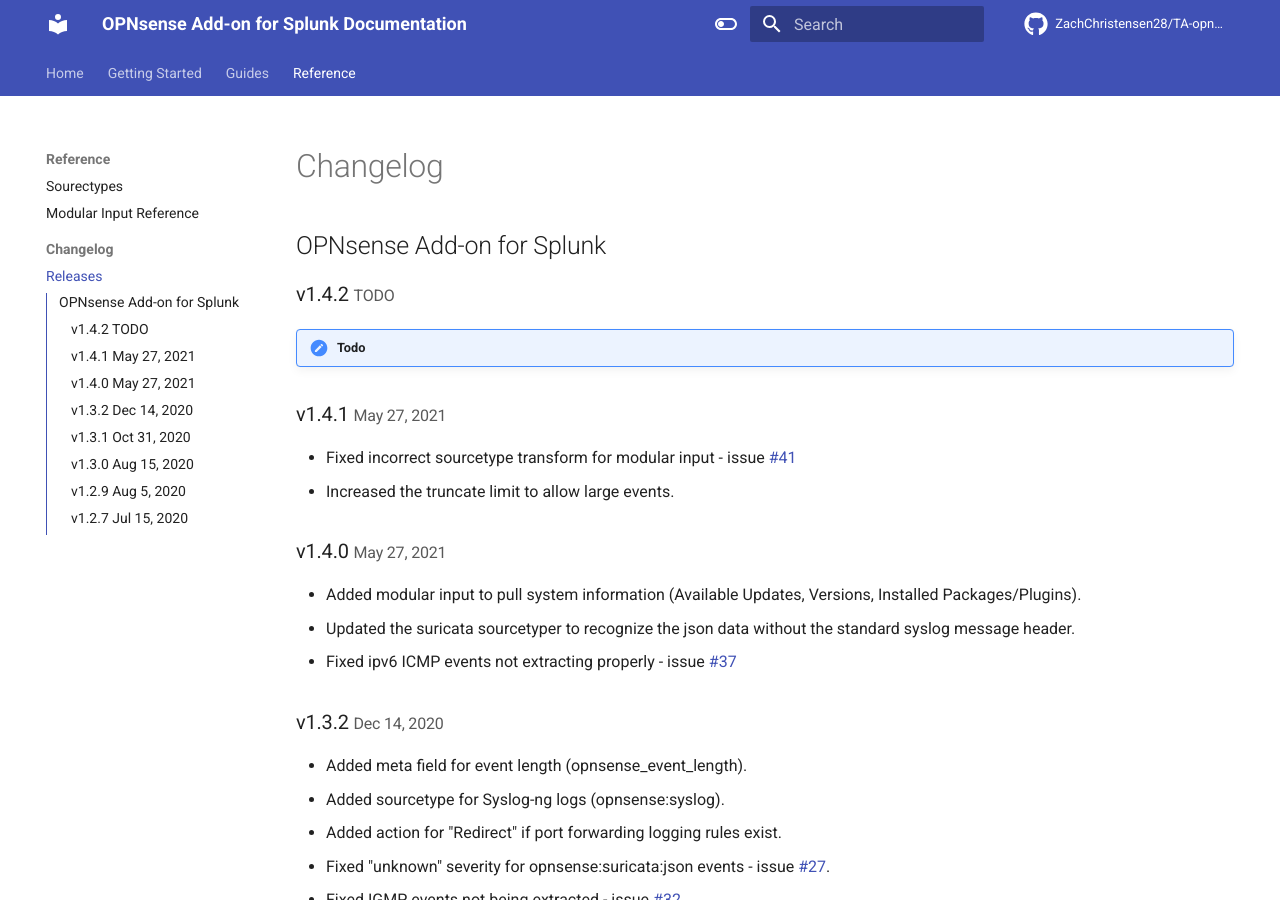
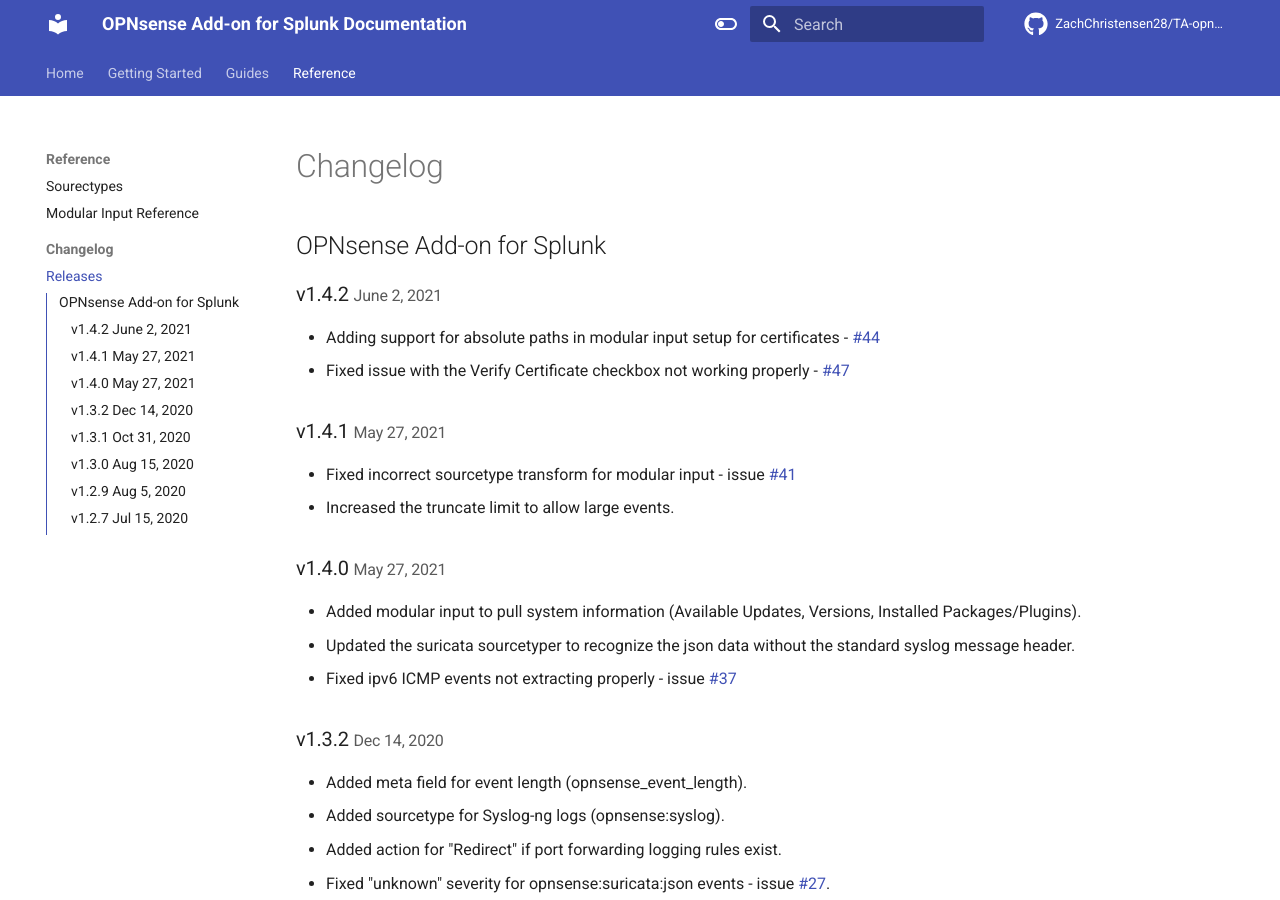
Before and after one commit to ZachChristensen28/splunk-opnsense-ta-documentation, an MkDocs documentation site: the page built from docs/reference/releases/index.md, in a window 1280 px wide and 900 px high. Built offline with MkDocs 1.6.1 and Material for MkDocs 9.7.7, drawn with Linux system fonts in a browser that asks for light colours; comment, search, counter and statistics services are not loaded.

Commit message:
Adding release date

```diff
--- a/docs/reference/releases/index.md
+++ b/docs/reference/releases/index.md
@@ -2,9 +2,10 @@
 
 ## OPNsense Add-on for Splunk
 
-### v1.4.2 <small>TODO</small>
+### v1.4.2 <small>June 2, 2021</small>
 
-!!! todo
+* Adding support for absolute paths in modular input setup for certificates - [#44](https://github.com/ZachChristensen28/TA-opnsense/issues/44)
+* Fixed issue with the Verify Certificate checkbox not working properly - [#47](https://github.com/ZachChristensen28/TA-opnsense/issues/47)
 
 ### v1.4.1 <small>May 27, 2021</small>
 
```
